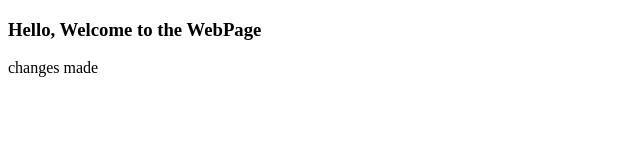
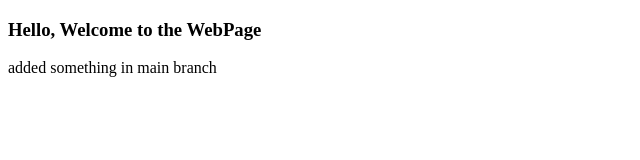
Before and after one commit to Saiteja6393/Git_Assignment, a plain HTML site: page index.html in a window 1280 px wide. Shown: the whole page, without its empty margins (0-640 px from the left). Drawn offline with Linux system fonts and the light colour scheme.

Commit message:
added from main

```diff
--- a/index.html
+++ b/index.html
@@ -8,7 +8,7 @@
 <body>
     <div>
         <h3>Hello, Welcome to the WebPage</h3>
-        <div>changes made</div>
+        <div>added something in main branch</div>
     </div>
 </body>
 </html>
```
